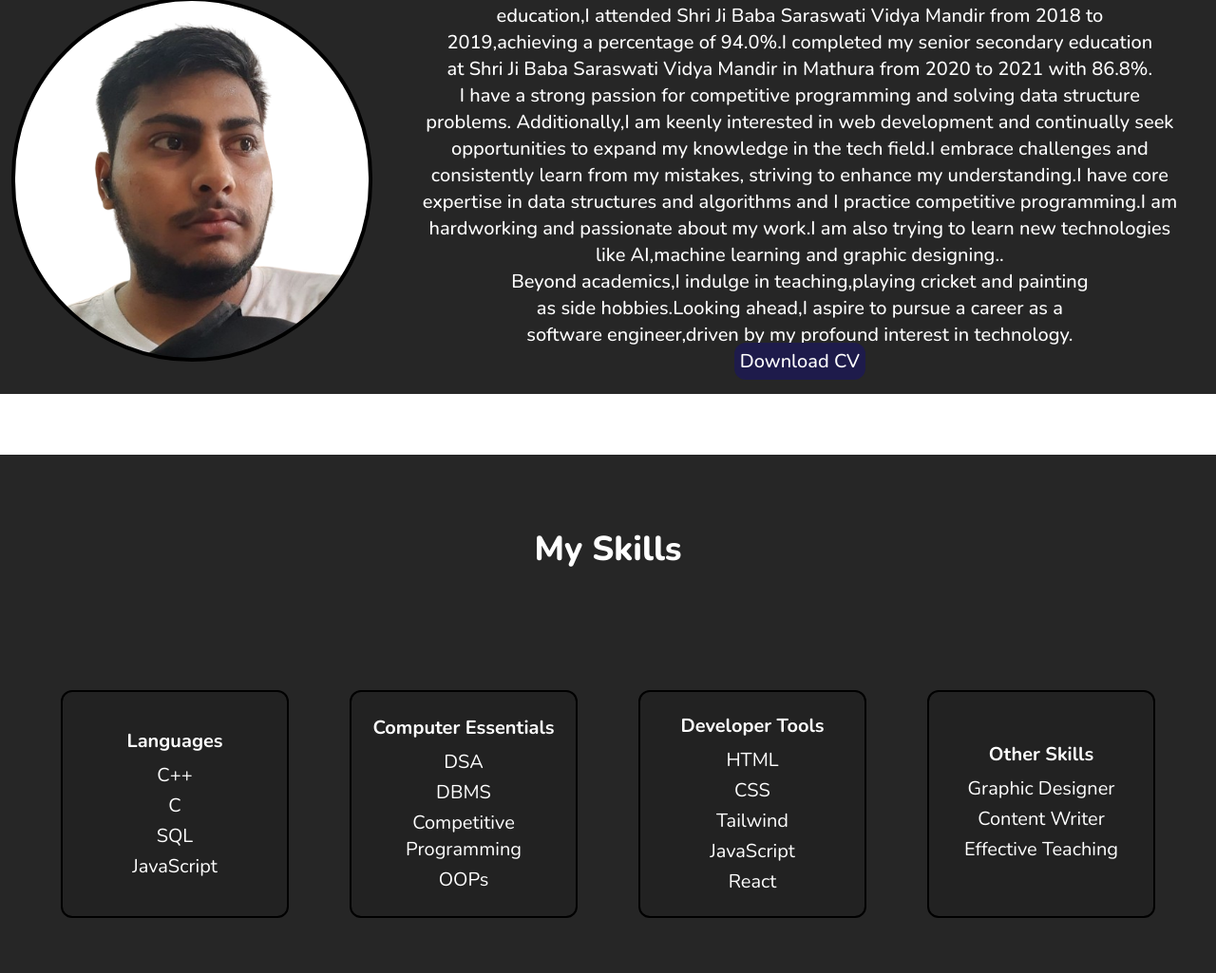
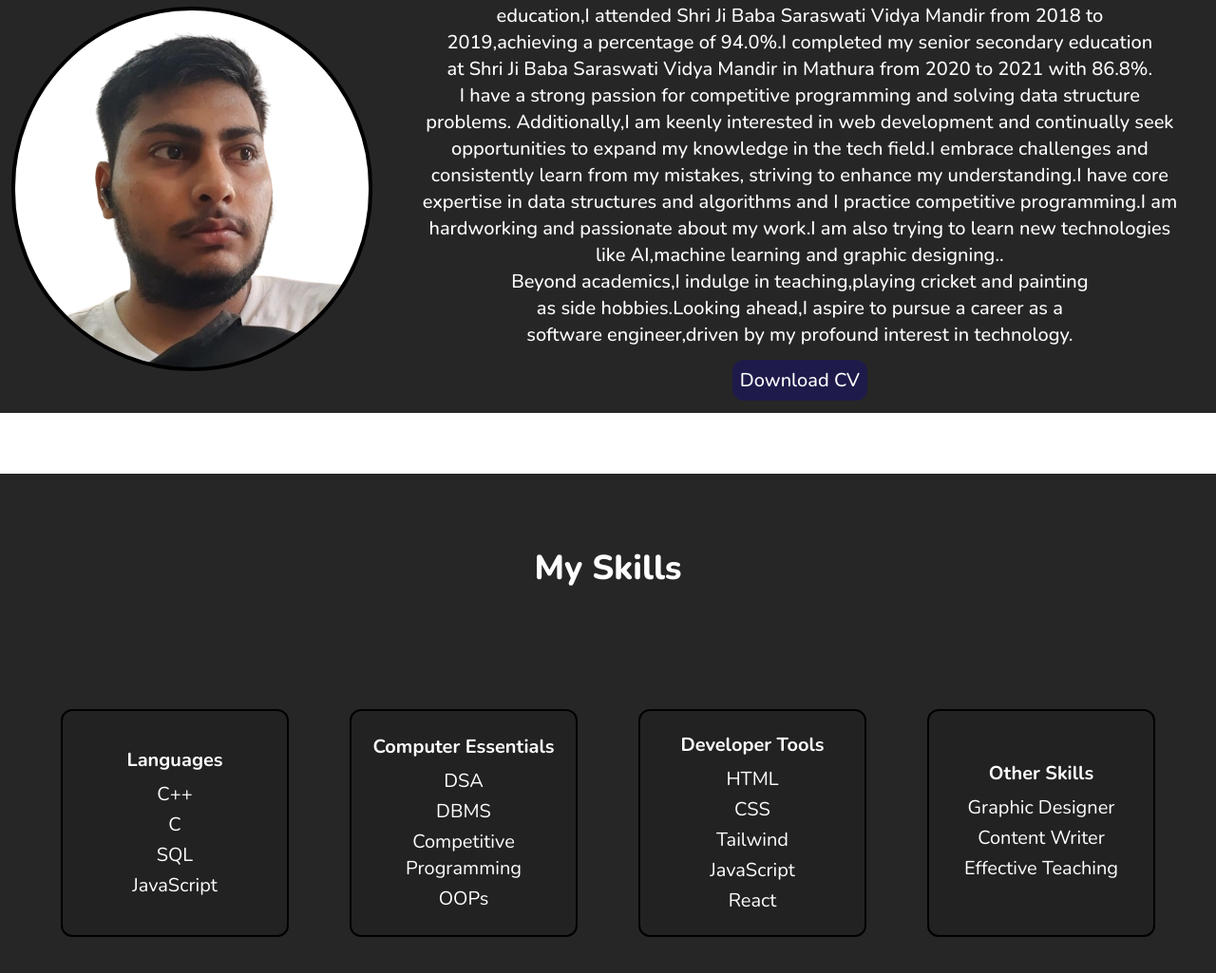
Before and after one commit to rishabh180705/portfolio--Rishabh, a website: page index.html in a window 1280 px wide. Shown: the part 1189-2214 px from the top of the page at 95% size. Drawn offline with nearby package versions, Linux system fonts and the light colour scheme.

Commit message:
Update index.html

```diff
--- a/index.html
+++ b/index.html
@@ -119,13 +119,13 @@
                     programming.I am hardworking and passionate about my work.I am also trying to learn new
                     technologies like AI,machine learning and graphic designing..
                 </p>
-                <p class="">
+                <p class="mb-5">
                     Beyond academics,I indulge in teaching,playing cricket and painting as side hobbies.Looking
                     ahead,I aspire to pursue a career as a software engineer,driven by my profound interest in
                     technology.
                 </p>
 
-                <a style="padding:6px" class="p-2 space-x-6 rounded-xl bg-indigo-950 text-white "
+                <a  class="p-2 space-x-6 rounded-xl bg-indigo-950 text-white "
                     href="https://drive.google.com/file/d/1I82dqtJ3GZf6h1ENwzkxOEfg3zI4uVkM/view?usp=sharing">Download
                     CV</a>
             </div>
```
